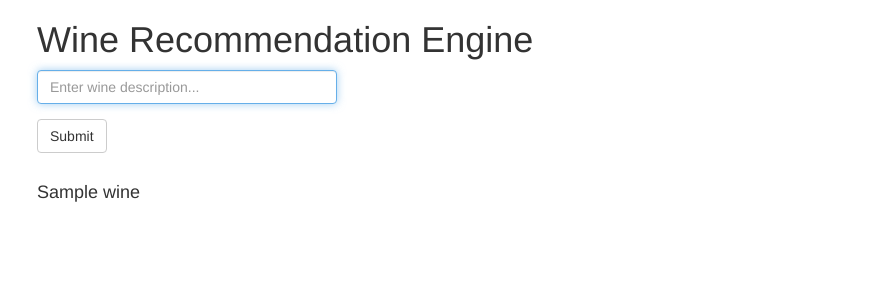
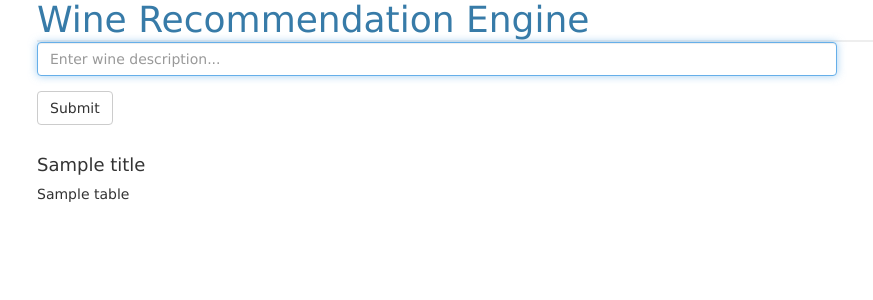
Before and after one commit to gclark422/Wine-recommendation-engine, a Flask app: template templates/index.html in a window 1280 px wide. Shown: the top 300 px of the page, without its empty margins (118-991 px from the left). Run offline with Flask 2, Linux system fonts and the light colour scheme; the template is opened without the code that fills it: most values are stand-ins (such as "Sample title", 1, 10 or a date in 2020); parts of the project's set-up code (start-up, migrations or seed data) failed here and were passed over; some libraries are stand-ins or nearby versions.

Commit message:
Added stylesheet, display table of results

```diff
--- a/main.py
+++ b/main.py
@@ -2,6 +2,7 @@ from flask import Flask
 from flask import request
 from flask import render_template
 from collections import Counter
+import sys
 import pandas as pd
 import gensim
 import nltk
@@ -17,11 +18,14 @@ reviews = wine_data['description']
 
 @app.route("/", methods=['GET', 'POST'])
 def index():
-    user_input = ""
+    tokens = porter_stem(del_punc(del_stop_word(tokenize(reviews))))
+    wines = ""
     if request.method=='POST':
         user_input = request.form['wine_desc']
+        print(user_input, file=sys.stderr)
+        wines = get_recommended(tokens=tokens, user_input=user_input)
 
-    return render_template('index.html', wines=user_input)
+    return render_template('index.html', tables=[wines], titles=['wines'])
 
 def tokenize(term_vector):
     """ tokenizes a given term vector
@@ -71,6 +75,14 @@ def del_stop_word(tokens):
     return tokens
 
 def del_punc(tokens):
+    """ Deletes punctuation
+
+        Args:
+            tokens(list) - list of lists with punctuation to be removed
+
+        Returns:
+            tokens(list) - List of tokens without punctuation
+    """
     punc = re.compile( '[%s]' % re.escape( string.punctuation ) )
     no_punc = []
 
@@ -92,6 +104,14 @@ def del_punc(tokens):
     return tokens
 
 def porter_stem(tokens):
+    """ Performs porter stemming on given tokens
+
+        Args:
+            tokens(list) - list of lists to be porter stemmed
+
+        Returns:
+            tokens(list) - porter stemmed list of lists
+    """
 
     porter = nltk.stem.porter.PorterStemmer()
 
@@ -101,7 +121,20 @@ def porter_stem(tokens):
 
     return tokens
 
-def get_recommended(tokens, winedata=None, min_points=None, max_price=None, variety=None, num_recs = 5):
+def get_recommended(tokens, user_input, min_points=None, max_price=None, variety=None, num_recs = 5):
+    """ Gets the recommended wines based off of user input
+
+        Args:
+            tokens(list) - The tokenized raw data
+            user_input(String) - The users wine description
+            min_points(int) - (Optional) The maximum number of points of the wines to return
+            max_price(float) - (Optional) The max price of wines to return
+            variety(String) - (Optional) The variety of the wine
+            num_recs(int) - Number of wines to display (Defualt = 5)
+
+        Returns:
+            (dataframe) - Top 5 recommendations
+    """
     ###  Convert term vectors into gensim dictionary to create the
     ### Term Frequency–Inverse Document Frequency (TF-IDF) Matrix
     ### Reference https://www.csc2.ncsu.edu/faculty/healey/msa/text/ for more information regarding
@@ -112,7 +145,7 @@ def get_recommended(tokens, winedata=None, min_points=None, max_price=None, vari
     # The ID's will be used in the next step
 
     ### Process the user input:
-    new_review = [[input(" What type of wine are you looking for? ")]]
+    new_review = [[user_input]]
 
     new_review = tokenize(new_review)
 
@@ -191,7 +224,7 @@ def get_recommended(tokens, winedata=None, min_points=None, max_price=None, vari
     #merge similaries with original dataset to display recommended wines
     wine_df['sims'] = sims[:-1]
 
-    return wine_df.sort_values(by=['sims'], ascending=False).head(num_recs)
+    return wine_df.sort_values(by=['sims'], ascending=False).head(num_recs).to_html(classes='wines')
 
 
 if __name__ == "__main__":
--- /dev/null
+++ b/static/style.css
@@ -0,0 +1,25 @@
+body            { font-family: "Lucida Sans Unicode", "Lucida Grande", sans-serif;}
+a, h1, h2       { color: #377ba8; }
+h1, h2          { margin: 0; }
+h1              { border-bottom: 2px solid #eee; }
+h2              { font-size: 1.2em; }
+
+table.dataframe, .dataframe th, .dataframe td {
+  border: none;
+  border-bottom: 1px solid #C8C8C8;
+  border-collapse: collapse;
+  text-align:left;
+  padding: 10px;
+  margin-bottom: 40px;
+  font-size: 0.9em;
+}
+
+.wines th {
+    background-color: #77dd77;
+    color: white;
+}
+
+tr:nth-child(odd)		{ background-color:#eee; }
+tr:nth-child(even)	{ background-color:#fff; }
+
+tr:hover            { background-color: #ffff99;}
--- a/templates/index.html
+++ b/templates/index.html
@@ -4,6 +4,7 @@
     <title>Wine Recommendation Engine</title>
     <meta name="viewport" content="width=device-width, initial-scale=1.0">
     <link href="//netdna.bootstrapcdn.com/bootstrap/3.3.6/css/bootstrap.min.css" rel="stylesheet" media="screen">
+    <link rel=stylesheet type=text/css href="{{ url_for('static', filename='style.css') }}">
     <style>
       .container {
         max-width: 1000px;
@@ -15,13 +16,14 @@
       <h1>Wine Recommendation Engine</h1>
       <form role="form" method='POST' action='/'>
         <div class="form-group">
-          <input type="text" name="wine_desc" class="form-control" id="desc-box" placeholder="Enter wine description..." style="max-width: 300px;" autofocus required>
+          <input type="text" name="wine_desc" class="form-control" id="desc-box" placeholder="Enter wine description..." style="max-width: 800px;" autofocus required>
         </div>
         <button type="submit" class="btn btn-default">Submit</button>
       </form>
       <br>
-      {% for wine in wines %}
-        <h4>{{ wine }}</h4>
+      {% for table in tables %}
+        <h4>{{ titles[loop.index] }}</h4>
+        {{table|safe}}
       {% endfor %}
     </div>
     <script src="//code.jquery.com/jquery-2.2.1.min.js"></script>
```
